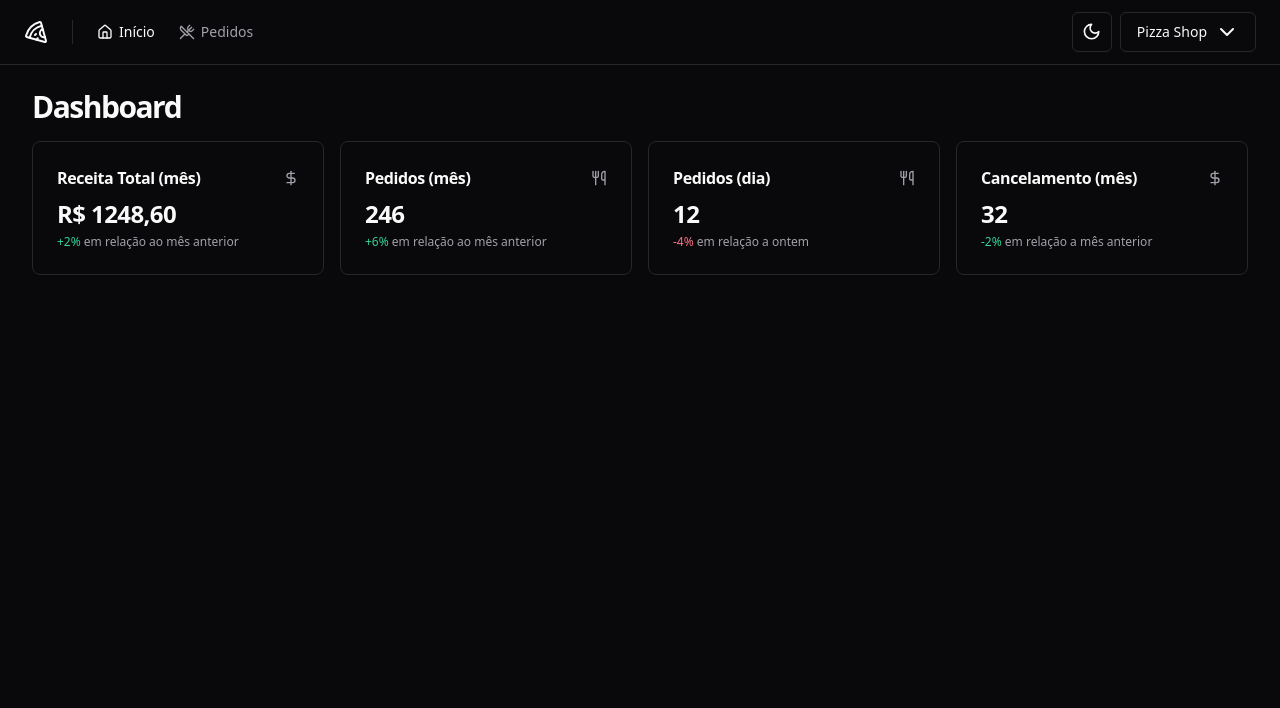
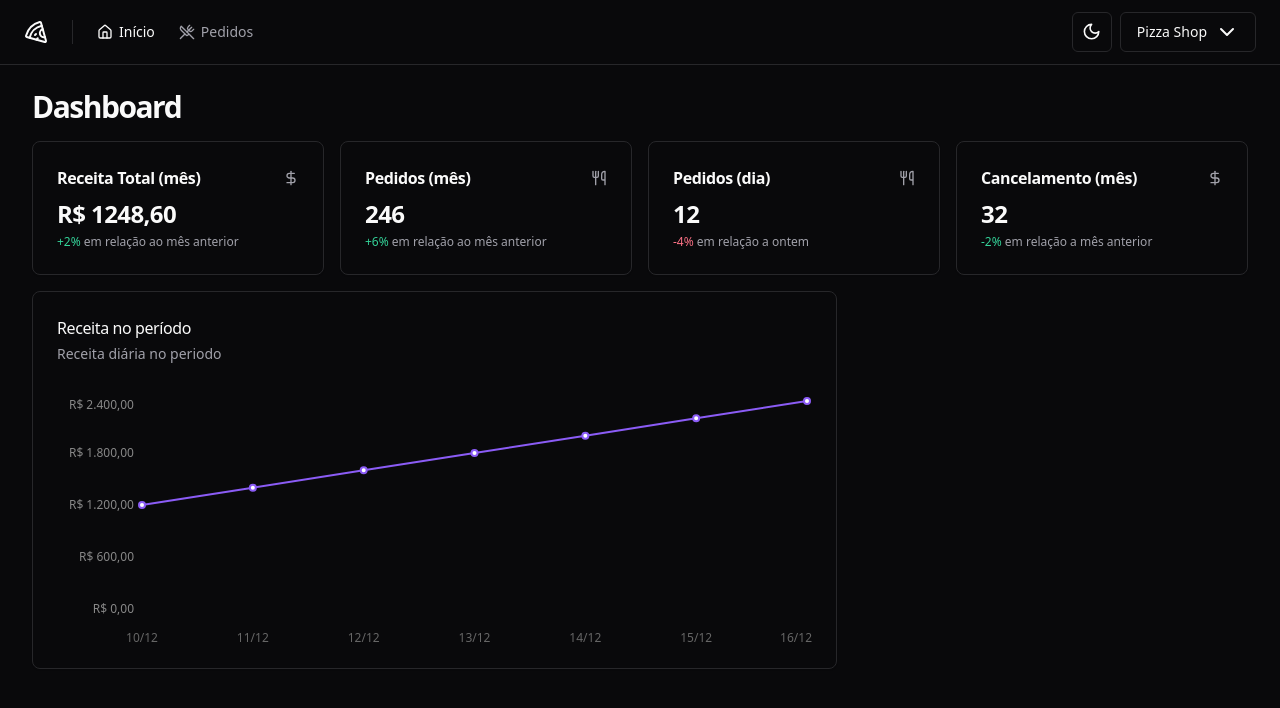
Before and after one commit to devKaduu/pizza-shop, a React (Vite) app: page / in a window 1280 px wide. Shown: the top 708 px of the page. Built offline with nearby package versions, Linux system fonts and the light colour scheme.

Commit message:
feat: add lib recharts in project

```diff
--- a/package.json
+++ b/package.json
@@ -30,6 +30,7 @@
     "react-helmet-async": "^2.0.4",
     "react-hook-form": "^7.49.3",
     "react-router-dom": "^6.21.3",
+    "recharts": "^2.15.1",
     "sonner": "^1.3.1",
     "sort-by": "^1.2.0",
     "tailwind-merge": "^3.0.1",
--- a/src/pages/app/dashboard/dashboard.tsx
+++ b/src/pages/app/dashboard/dashboard.tsx
@@ -3,6 +3,7 @@
 import { MonthOrdersAmoutCard } from "./month-orders-amout-card";
 import { DayOrdersAmoutCard } from "./day-orders-amout-card";
 import { MonthCanceledOrdersAmoutCard } from "./month-canceled-orders-amount-card";
+import { RevenueChart } from "./revenue-chart";
 
 const Dashboard = () => {
   return (
@@ -17,6 +18,10 @@
           <DayOrdersAmoutCard />
           <MonthCanceledOrdersAmoutCard />
         </div>
+
+        <div className="grid grid-cols-9 gap-4">
+          <RevenueChart />
+        </div>
       </div>
     </>
   );
--- /dev/null
+++ b/src/pages/app/dashboard/revenue-chart.tsx
@@ -0,0 +1,43 @@
+import { Card, CardContent, CardDescription, CardHeader, CardTitle } from "@/components/ui/card";
+
+import colors from "tailwindcss/colors";
+
+import { ResponsiveContainer, LineChart, XAxis, YAxis, Line } from "recharts";
+
+const data = [
+  { date: "10/12", revenue: 1200 },
+  { date: "11/12", revenue: 1400 },
+  { date: "12/12", revenue: 1600 },
+  { date: "13/12", revenue: 1800 },
+  { date: "14/12", revenue: 2000 },
+  { date: "15/12", revenue: 2200 },
+  { date: "16/12", revenue: 2400 },
+];
+
+export function RevenueChart() {
+  return (
+    <Card className="col-span-6">
+      <CardHeader className="flex-row items-center justify-between pb-8">
+        <div className="space-y-1">
+          <CardTitle className="text-base font-medium">Receita no período</CardTitle>
+          <CardDescription>Receita diária no periodo</CardDescription>
+        </div>
+      </CardHeader>
+      <CardContent>
+        <ResponsiveContainer width="100%" height={248}>
+          <LineChart data={data} style={{ fontSize: 12 }}>
+            <XAxis dataKey="date" tickLine={false} axisLine={false} dy={16} />
+            <YAxis
+              stroke="#888"
+              axisLine={false}
+              tickLine={false}
+              width={80}
+              tickFormatter={(value: number) => value.toLocaleString("pt-BR", { style: "currency", currency: "BRL" })}
+            />
+            <Line type="linear" strokeWidth="2" dataKey="revenue" stroke={colors["violet"]["500"]} />
+          </LineChart>
+        </ResponsiveContainer>
+      </CardContent>
+    </Card>
+  );
+}
```
Also changed, not shown: 1 other file (tests, documents, lock files or other folders).
